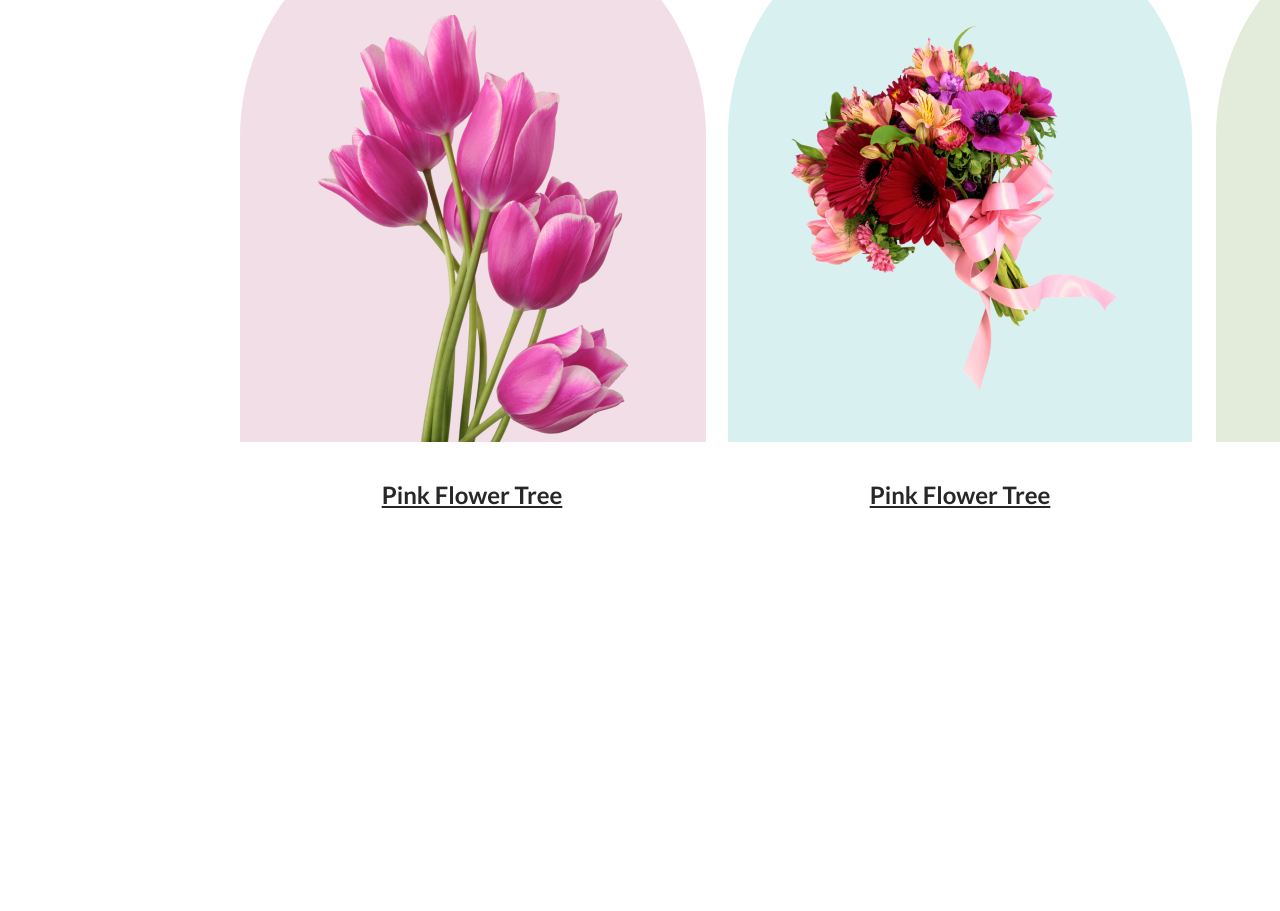
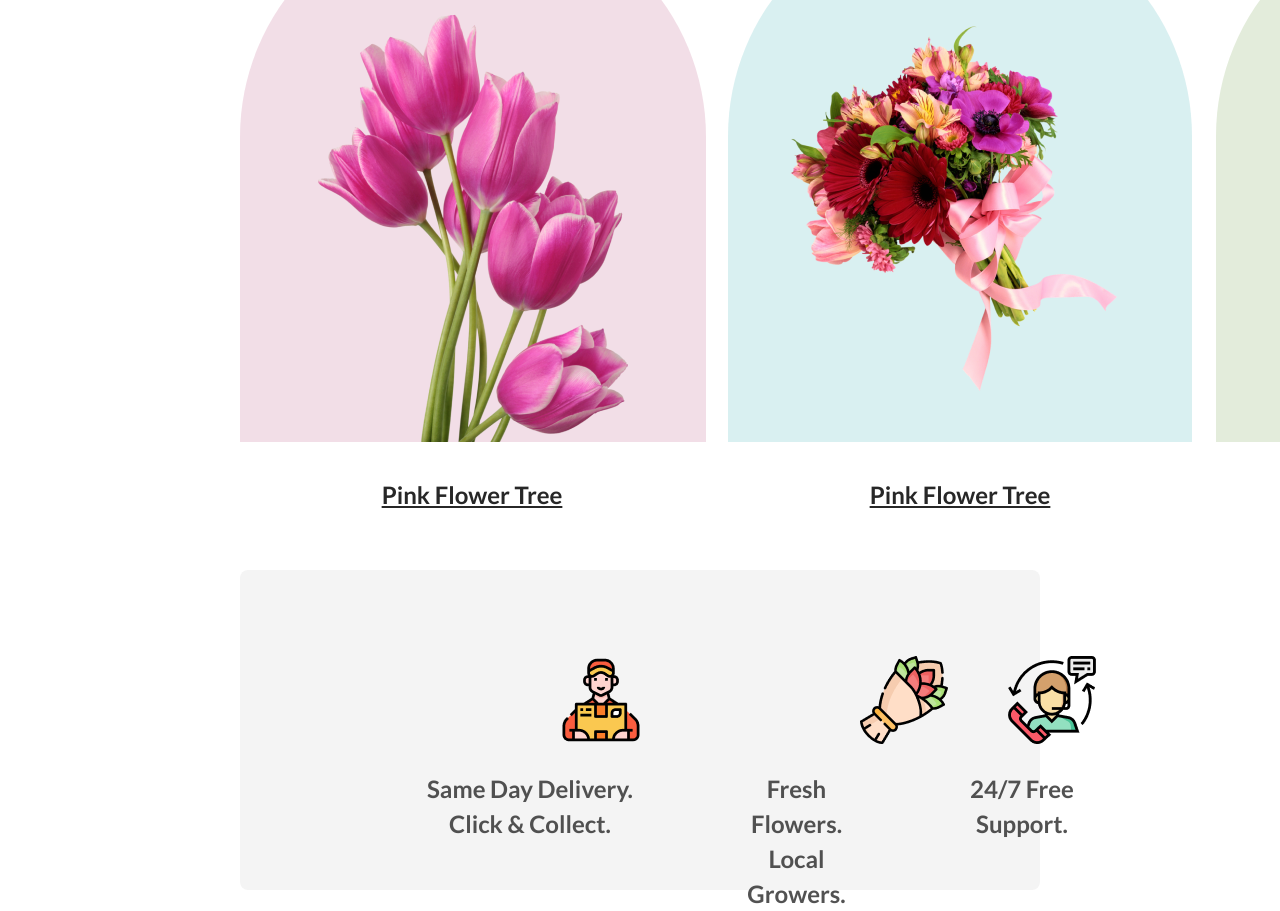
Before and after one commit to SDATTA1986/my-flower-shop-assingment, a plain HTML site: page index.html in a window 1280 px wide. Shown: the part 1386-2297 px from the top of the page. Before the commit the page ends 1956 px from the top, so only its background shows below. Drawn offline with Linux system fonts and the light colour scheme.

Commit message:
support section completed

```diff
--- a/index.html
+++ b/index.html
@@ -42,10 +42,10 @@
                 </div>
                 <div class="featured-flower-picture">
 
-                        <div class="featured-flower-photo1 rectangle">
-                            <img class="photo-1" src="./Flower Asset/pngwing 6.png" alt="">
-                            <h3 class="flower-tag">Pink Flower Tree</h3>
-                        </div>
+                    <div class="featured-flower-photo1 rectangle">
+                        <img class="photo-1" src="./Flower Asset/pngwing 6.png" alt="">
+                        <h3 class="flower-tag">Pink Flower Tree</h3>
+                    </div>
 
 
                     <div class="featured-flower-photo2 rectangle">
@@ -61,6 +61,23 @@
                 </div>
             </div>
         </section>
+        <!-- Support Section starts -->
+        <section>
+            <div class="support">
+                <div class="support-info">
+                    <img class="support-photo p1" src="./Flower Asset/Group 57.png" alt="">
+                    <h3 class="line-1">Same Day Delivery. Click & Collect.</h3>
+                </div>
+                <div class="support-info">
+                    <img class="support-photo p2"src="./Flower Asset/Group 58.png" alt="">
+                    <h3 class="line-2">Fresh Flowers. Local Growers.</h3>
+                </div>
+                <div class="support-info">
+                    <img class="support-photo p3" src="./Flower Asset/Group 59.png" alt="">
+                    <h3 class="line-3">24/7 Free Support.</h3>
+                </div>
+            </div>
+        </section>
     </main>
     <footer>
 
--- a/styles/style.css
+++ b/styles/style.css
@@ -67,6 +67,7 @@
     margin: 178px 764px 0px 764px;
     font-size: 40px;
     font-weight: 800;
+
 }
 
 .featured-flower-description {
@@ -112,21 +113,82 @@
     padding: 67px 75px 0px 75px;
 }
 
-/* .flower-tag {
+
+.flower-tag {
     color: #272727;
     text-align: center;
     font-size: 24px;
     font-weight: 700;
     line-height: 35px;
     text-decoration-line: underline;
-    margin-top:32px;
-} */
-.flower-tag{
-    color:#272727;
-    text-align:center;
-    font-size:24px;
-    font-weight:700;
+    margin-top: 32px;
+}
+
+/* Support Style begins */
+ .support {
+    display: flex;
+    margin: 128px 240px 0px 240px;
+    border-radius: 8px;
+    background: rgba(39, 39, 39, 0.05);
+    max-width: 1440px;
+    height: 320px;
+    border: none;
+    color: rgba(39, 39, 39, 0.80);
+
+
+}
+
+
+.support-photo {
+    width: 88px;
+    height: 88px;
+    padding-top: 86px;
+    padding-bottom: 24px;
+
+}
+
+.p1 {
+    margin-left: 317px;
+
+}
+
+ .line-1 {
+    color: rgba(39, 39, 39, 0.80);
+    text-align: center;
+    font-size: 24px;
+    font-weight: 600;
     line-height: 35px;
-    text-decoration-line: underline;
-    margin-top:32px;
+    margin-left: 175px;
+
 }
+
+.p2 {
+
+    margin-left: 215px;
+
+}
+
+.line-2 {
+    color: rgba(39, 39, 39, 0.80);
+    text-align: center;
+    font-size: 24px;
+    font-weight: 600;
+    line-height: 35px;
+    margin-left: 100px;
+    margin-right: 100px;
+}
+
+.p3 {
+
+    margin-left: 60px;
+     /* margin-right: 232px;  */
+
+}
+
+.line-3 {
+    color: rgba(39, 39, 39, 0.80);
+    text-align: center;
+    font-size: 24px;
+    font-weight: 600;
+    line-height: 35px;
+}
```
